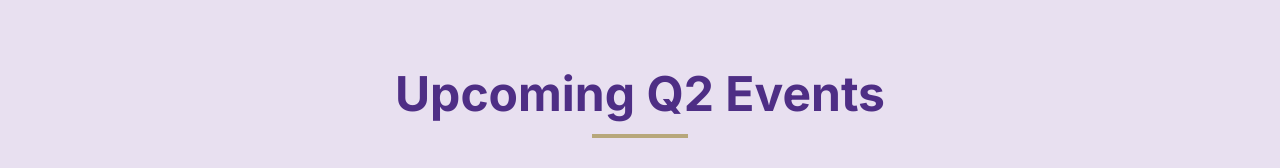
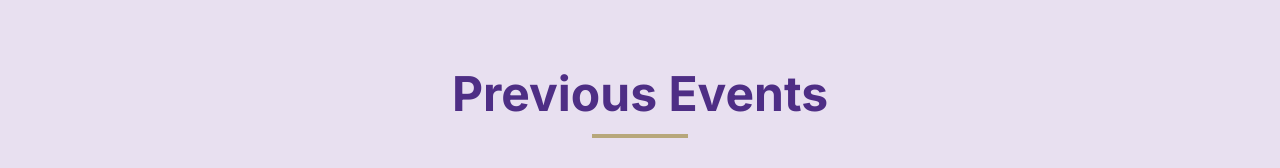
Before and after one commit to UW-Specialty-Masters-Club-2026/uw-specialitymastersclub, a React (Vite) app: page /events in a window 1280 px wide. Shown: the part 122-290 px from the top of the page. Built offline with nearby package versions, Linux system fonts and the light colour scheme; the HTML template or start-up script is replaced by a standard one.

Commit message:
changed events to previous events

```diff
--- a/src/components/Events.tsx
+++ b/src/components/Events.tsx
@@ -3,7 +3,7 @@ const Events = () => {
     <section id="events" className="section-container bg-lavender">
       <div className="text-center slide-up">
         <h2 className="text-4xl md:text-5xl font-bold text-primary mb-4">
-          Upcoming Q2 Events
+          Previous Events
         </h2>
         <div className="w-24 h-1 bg-gold mx-auto mb-12" />
 
```
